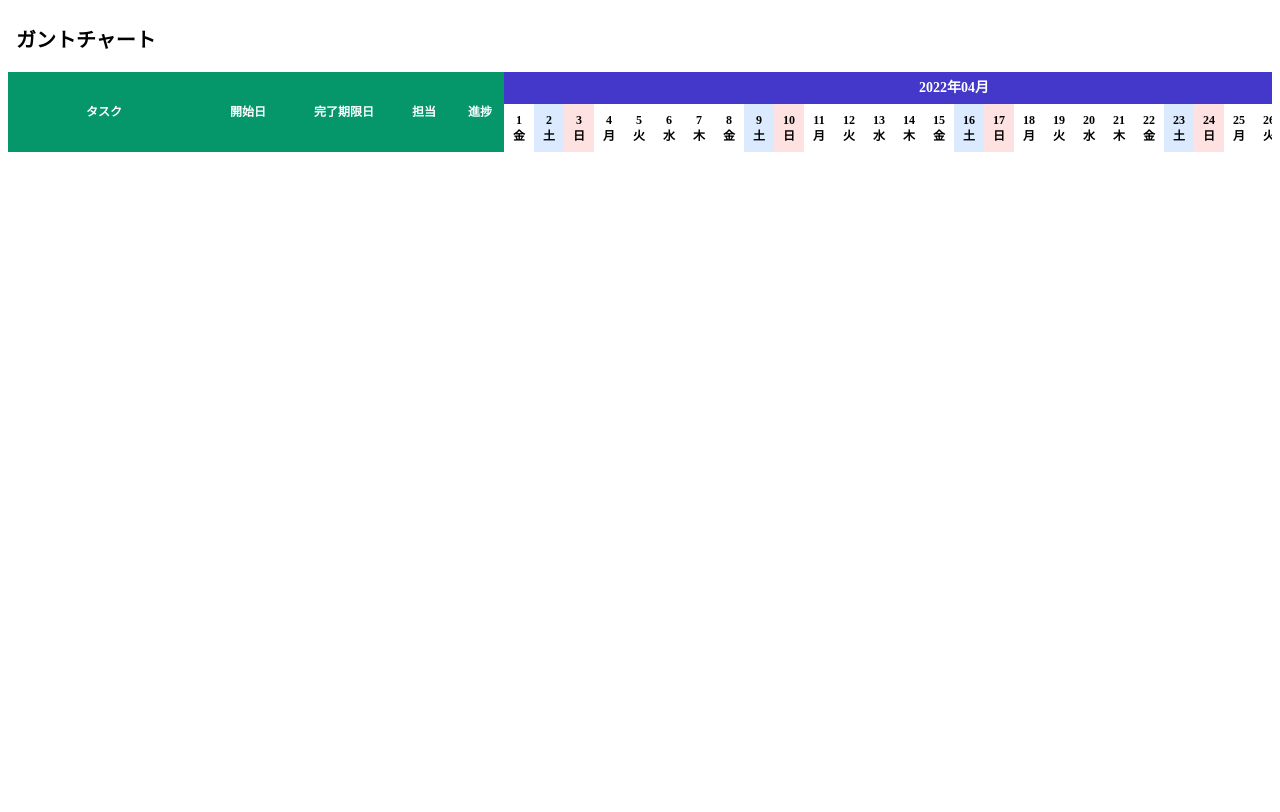
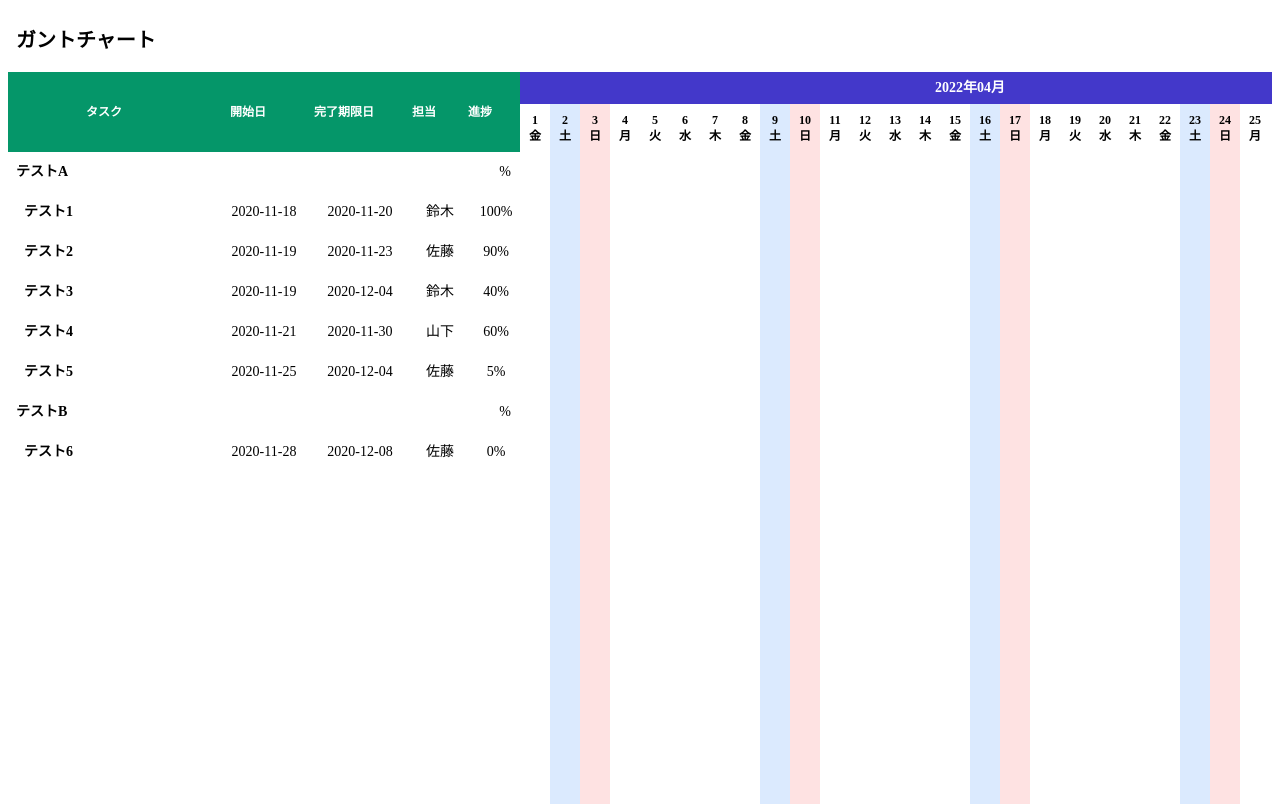
Before and after one commit to saiist/react-gantt-scratch, a React (Create React App) app: page / in a window 1280 px wide. Built offline with nearby package versions, Linux system fonts and the light colour scheme.

Commit message:
category and task update

```diff
--- a/src/App.js
+++ b/src/App.js
@@ -1,4 +1,10 @@
-import React, { useEffect, useState, useCallback, useRef } from "react";
+import React, {
+  useEffect,
+  useState,
+  useCallback,
+  useRef,
+  useMemo
+} from "react";
 import { Box } from "@mui/material";
 import moment from "moment";
 
@@ -104,6 +110,19 @@ export default function App() {
    */
   const calendarViewHeight = () =>
     windowSize.inner_height - windowSize.task_height - 48 - 20;
+
+  const lists = useMemo(() => {
+    let lists = [];
+    categories.forEach((category) => {
+      lists.push({ cat: "category", ...category });
+      tasks.forEach((task) => {
+        if (task.category_id === category.id) {
+          lists.push({ cat: "task", ...task });
+        }
+      });
+    });
+    return lists;
+  }, []);
 
   return (
     <Box id="app">
@@ -226,6 +245,103 @@ export default function App() {
               進捗
             </Box>
           </Box>
+          <Box id="gantt-task-list">
+            {lists.map((list, index) => (
+              <Box
+                key={index}
+                sx={{
+                  display: "flex",
+                  height: "2.5rem",
+                  borderBottomWidth: "1px"
+                }}
+              >
+                {list.cat === "category" ? (
+                  // カテゴリ
+                  <Box
+                    sx={{
+                      display: "flex",
+                      alignItems: "center",
+                      fontWeight: "700",
+                      width: "100%",
+                      fontSize: "0.875rem",
+                      lineHeight: "1.25rem",
+                      paddingLeft: "0.5rem"
+                    }}
+                  >
+                    {list.name}
+                  </Box>
+                ) : (
+                  // タスク
+                  <Box
+                    sx={{
+                      borderRightWidth: "1px",
+                      display: "flex",
+                      alignItems: "center",
+                      fontWeight: "700",
+                      width: "12rem",
+                      fontSize: "0.875rem",
+                      lineHeight: "1.25rem",
+                      paddingLeft: "1rem"
+                    }}
+                  >
+                    {list.name}
+                  </Box>
+                )}
+
+                <Box
+                  sx={{
+                    borderRightWidth: "1px",
+                    display: "flex",
+                    alignItems: "center",
+                    justifyContent: "center",
+                    width: "6rem",
+                    fontSize: "0.875rem",
+                    lineHeight: "1.25rem"
+                  }}
+                >
+                  {list.start_date}
+                </Box>
+                <Box
+                  sx={{
+                    borderRightWidth: "1px",
+                    display: "flex",
+                    alignItems: "center",
+                    justifyContent: "center",
+                    width: "6rem",
+                    fontSize: "0.875rem",
+                    lineHeight: "1.25rem"
+                  }}
+                >
+                  {list.end_date}
+                </Box>
+                <Box
+                  sx={{
+                    borderRightWidth: "1px",
+                    display: "flex",
+                    alignItems: "center",
+                    justifyContent: "center",
+                    width: "4rem",
+                    fontSize: "0.875rem",
+                    lineHeight: "1.25rem"
+                  }}
+                >
+                  {list.incharge_user}
+                </Box>
+                <Box
+                  sx={{
+                    display: "flex",
+                    alignItems: "center",
+                    justifyContent: "center",
+                    width: "3rem",
+                    fontSize: "0.875rem",
+                    lineHeight: "1.25rem"
+                  }}
+                >
+                  {list.percentage}%
+                </Box>
+              </Box>
+            ))}
+          </Box>
         </Box>
         <Box
           id="gantt-calendar"
@@ -266,8 +382,8 @@ export default function App() {
               {state.calendars?.map((calendar, index) => (
                 <Box key={index}>
                   {calendar.days?.map((day, index2) => (
-                    <Box key={index2}>
                     <Box
+                      key={index2}
                       sx={{
                         borderRightWidth: "1px",
                         height: "3rem",
@@ -298,7 +414,6 @@ export default function App() {
                       <Box component="span">{day.day}</Box>
                       <Box component="span">{day.dayOfWeek}</Box>
                     </Box>
-                    </Box>
                   ))}
                 </Box>
               ))}
@@ -307,8 +422,8 @@ export default function App() {
               {state.calendars?.map((calendar, index) => (
                 <Box key={index}>
                   {calendar.days?.map((day, index2) => (
-                    <Box key={index2}>
                     <Box
+                      key={index2}
                       sx={{
                         borderRightWidth: "1px",
                         borderBottomWidth: "1px",
@@ -321,10 +436,10 @@ export default function App() {
                           (day.dayOfWeek === "日" && "#FEE2E2")
                       }}
                     ></Box>
+                  ))}
                 </Box>
               ))}
             </Box>
-              ))}
           </Box>
           <Box
             id="gantt-bar-area"
@@ -334,7 +449,6 @@ export default function App() {
               height: `${calendarViewHeight()}px`
             }}
           ></Box>
-          </Box>
         </Box>
       </Box>
     </Box>
@@ -360,3 +474,73 @@ function getDays(year, month, block_number) {
   }
   return days;
 }
+
+const categories = [
+  {
+    id: 1,
+    name: "テストA",
+    collapsed: false
+  },
+  {
+    id: 2,
+    name: "テストB",
+    collapsed: false
+  }
+];
+
+const tasks = [
+  {
+    id: 1,
+    category_id: 1,
+    name: "テスト1",
+    start_date: "2020-11-18",
+    end_date: "2020-11-20",
+    incharge_user: "鈴木",
+    percentage: 100
+  },
+  {
+    id: 2,
+    category_id: 1,
+    name: "テスト2",
+    start_date: "2020-11-19",
+    end_date: "2020-11-23",
+    incharge_user: "佐藤",
+    percentage: 90
+  },
+  {
+    id: 3,
+    category_id: 1,
+    name: "テスト3",
+    start_date: "2020-11-19",
+    end_date: "2020-12-04",
+    incharge_user: "鈴木",
+    percentage: 40
+  },
+  {
+    id: 4,
+    category_id: 1,
+    name: "テスト4",
+    start_date: "2020-11-21",
+    end_date: "2020-11-30",
+    incharge_user: "山下",
+    percentage: 60
+  },
+  {
+    id: 5,
+    category_id: 1,
+    name: "テスト5",
+    start_date: "2020-11-25",
+    end_date: "2020-12-04",
+    incharge_user: "佐藤",
+    percentage: 5
+  },
+  {
+    id: 6,
+    category_id: 2,
+    name: "テスト6",
+    start_date: "2020-11-28",
+    end_date: "2020-12-08",
+    incharge_user: "佐藤",
+    percentage: 0
+  }
+];
```
Lines whose indentation alone changed are shown as unchanged.
